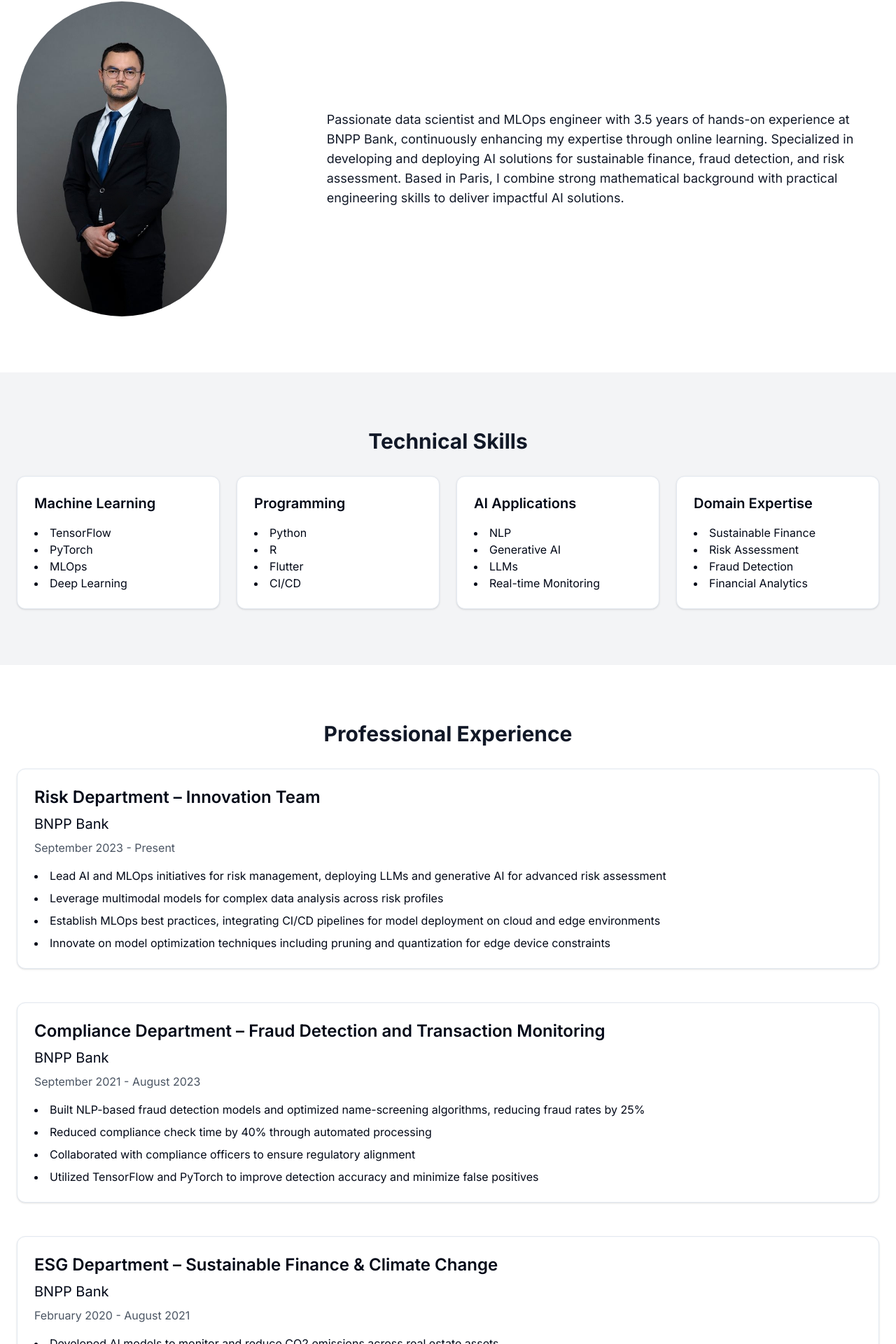
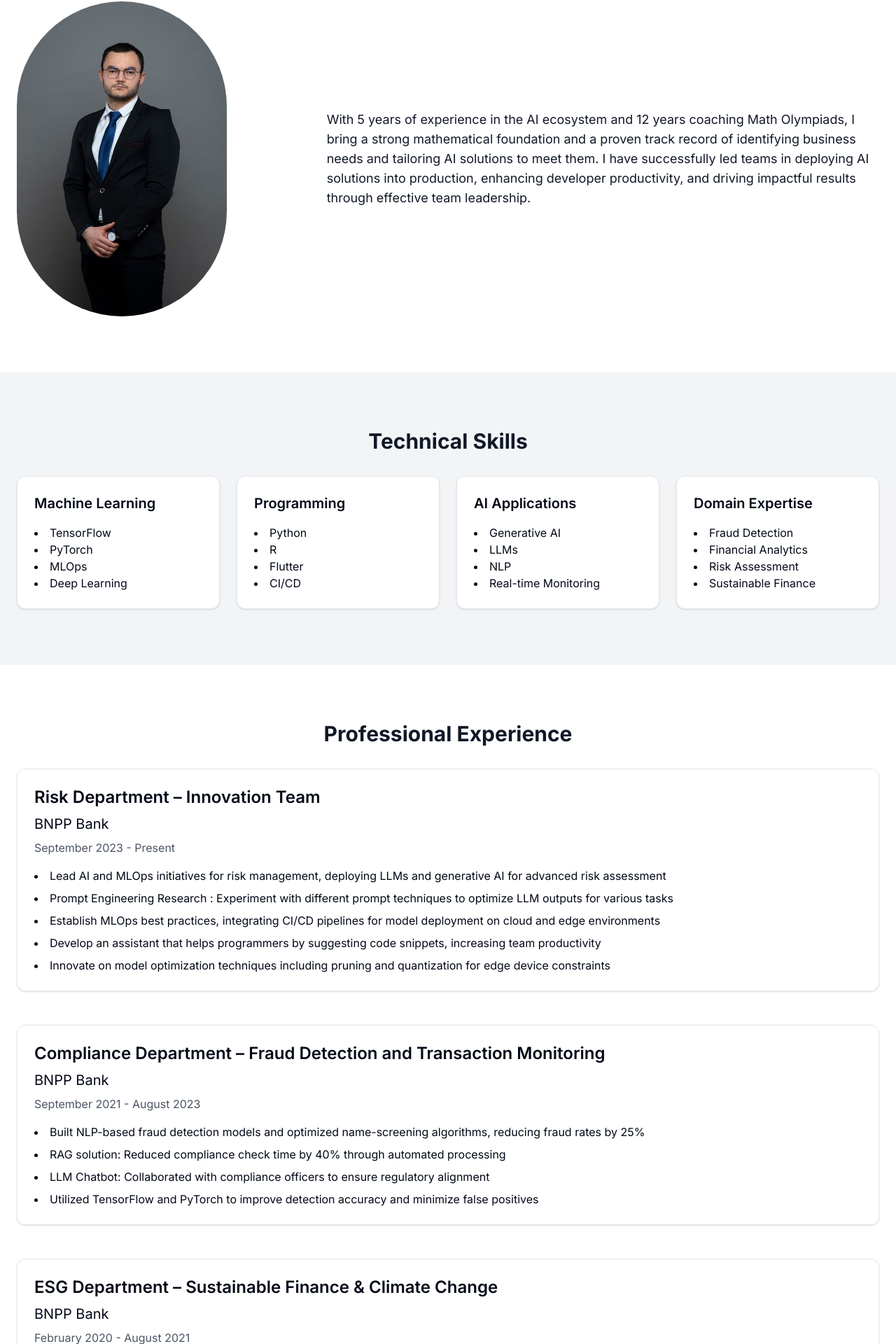
Before and after one commit to alaeddine-abbagh/my_portfolio, a Next.js app: page / in a window 1280 px wide. Shown: the part 638-2558 px from the top of the page at 70% size. Built offline with nearby package versions, Linux system fonts and the light colour scheme.

Commit message:
modified personal projects

```diff
--- a/app/page.tsx
+++ b/app/page.tsx
@@ -148,7 +148,9 @@ export default function Portfolio() {
             </div>
             <div className="md:w-2/3 md:pl-8">
               <p className="text-lg text-fade">
-                Passionate data scientist and MLOps engineer with 3.5 years of hands-on experience at BNPP Bank, continuously enhancing my expertise through online learning. Specialized in developing and deploying AI solutions for sustainable finance, fraud detection, and risk assessment. Based in Paris, I combine strong mathematical background with practical engineering skills to deliver impactful AI solutions.
+              With 5 years of experience in the AI ecosystem and 12 years coaching Math Olympiads,
+              I bring a strong mathematical foundation and a proven track record of identifying business needs and tailoring AI solutions to meet them.
+              I have successfully led teams in deploying AI solutions into production, enhancing developer productivity, and driving impactful results through effective team leadership.
               </p>
             </div>
           </div>
@@ -163,8 +165,8 @@ export default function Portfolio() {
             {[
               { title: "Machine Learning", skills: ["TensorFlow", "PyTorch", "MLOps", "Deep Learning"] },
               { title: "Programming", skills: ["Python", "R", "Flutter", "CI/CD"] },
-              { title: "AI Applications", skills: ["NLP", "Generative AI", "LLMs", "Real-time Monitoring"] },
-              { title: "Domain Expertise", skills: ["Sustainable Finance", "Risk Assessment", "Fraud Detection", "Financial Analytics"] }
+              { title: "AI Applications", skills: ["Generative AI", "LLMs","NLP", "Real-time Monitoring"] },
+              { title: "Domain Expertise", skills: ["Fraud Detection", "Financial Analytics", "Risk Assessment", "Sustainable Finance"] }
             ].map((category, index) => (
               <Card key={index} className="p-6 hover-card">
                 <h3 className="text-xl font-semibold mb-4">{category.title}</h3>
@@ -191,8 +193,9 @@ export default function Portfolio() {
                 date: "September 2023 - Present",
                 responsibilities: [
                   "Lead AI and MLOps initiatives for risk management, deploying LLMs and generative AI for advanced risk assessment",
-                  "Leverage multimodal models for complex data analysis across risk profiles",
+                  "Prompt Engineering Research : Experiment with different prompt techniques to optimize LLM outputs for various tasks",
                   "Establish MLOps best practices, integrating CI/CD pipelines for model deployment on cloud and edge environments",
+                  "Develop an assistant that helps programmers by suggesting code snippets, increasing team productivity",
                   "Innovate on model optimization techniques including pruning and quantization for edge device constraints"
                 ]
               },
@@ -202,8 +205,8 @@ export default function Portfolio() {
                 date: "September 2021 - August 2023",
                 responsibilities: [
                   "Built NLP-based fraud detection models and optimized name-screening algorithms, reducing fraud rates by 25%",
-                  "Reduced compliance check time by 40% through automated processing",
-                  "Collaborated with compliance officers to ensure regulatory alignment",
+                  "RAG solution: Reduced compliance check time by 40% through automated processing",
+                  "LLM Chatbot: Collaborated with compliance officers to ensure regulatory alignment",
                   "Utilized TensorFlow and PyTorch to improve detection accuracy and minimize false positives"
                 ]
               },
@@ -214,9 +217,7 @@ export default function Portfolio() {
                 responsibilities: [
                   "Developed AI models to monitor and reduce CO2 emissions across real estate assets",
                   "Contributed to BNPP's sustainable finance goals aligned with the 2015 Paris Climate Agreement",
-                  "Partnered with ESG teams to optimize data-driven strategies, delivering €10M in annual cost savings",
-                  "Implemented AI solutions for real-time environmental impact tracking and climate standards compliance"
-                ]
+                 ]
               }
             ].map((job, index) => (
               <Card key={index} className="p-6 hover-card">
@@ -241,8 +242,12 @@ export default function Portfolio() {
           <div className="grid grid-cols-1 md:grid-cols-2 gap-6">
             {[
               {
-                title: "Emoji Generator",
-                description: "An AI-powered tool that generates custom emojis based on text descriptions, leveraging deep learning for creative expression."
+                title: "Information Search with Python and LLM",
+                description: "Developed a Streamlit-powered Python application that leverages LLM technology to search and analyze information about individuals, providing comprehensive insights from internet sources."
+              },
+              {
+                title: "Flutter & C+ Development Suite",
+                description: "Created multiple web and Android applications including an interactive Quiz App for knowledge testing and a comprehensive Meal Planning app with recipe management features."
               },
               {
                 title: "RAG (Retrieval-Augmented Generation)",
@@ -255,6 +260,10 @@ export default function Portfolio() {
               {
                 title: "LLM Fine Tuning",
                 description: "Advanced techniques for customizing large language models to specific domains while maintaining efficiency and performance."
+              },
+              {
+                title: "Emoji Generator",
+                description: "An AI-powered tool that generates custom emojis based on text descriptions, leveraging deep learning for creative expression."
               }
             ].map((project, index) => (
               <Card key={index} className="p-6 hover-card">
```
